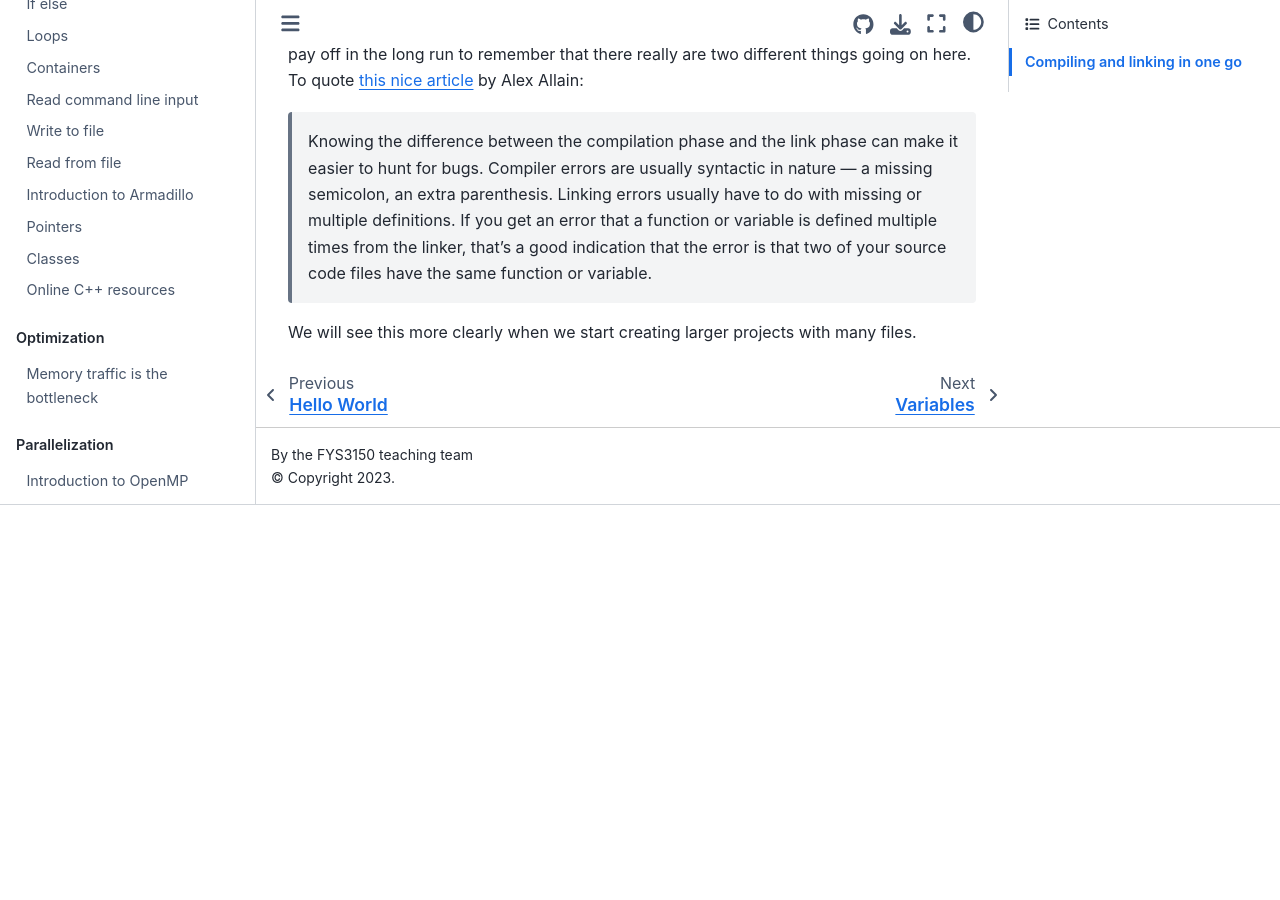
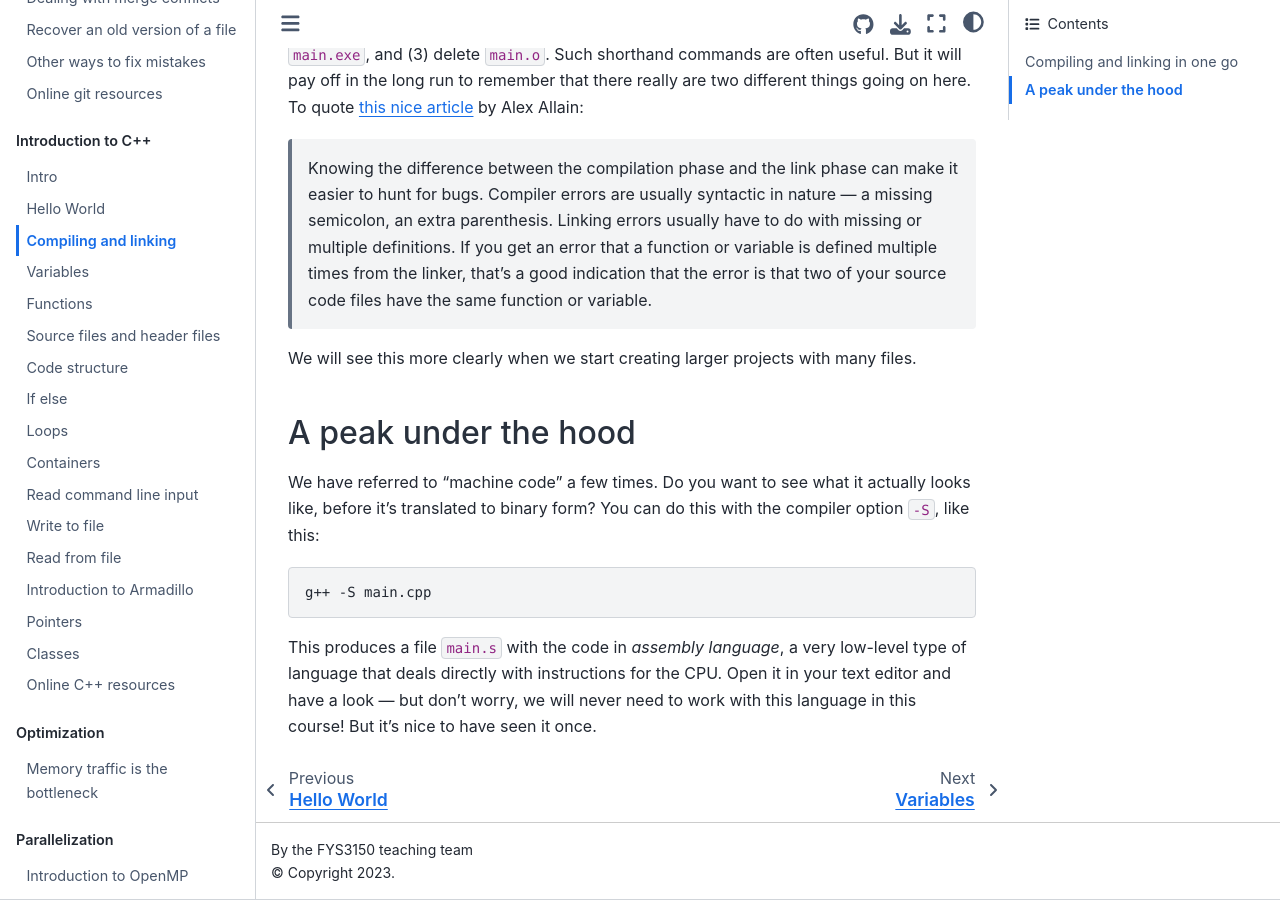
Before and after one commit to anderkve/FYS3150, a Jupyter Book: the page built from book/introduction_to_cpp/compiling_and_linking.md, in a window 1280 px wide and 900 px high, scrolled down 1629 px. Built offline with Jupyter Book 1.0.4 settings and Sphinx 7.4.7 and the Sphinx Book theme 1.1.4, drawn with Linux system fonts in a browser that asks for light colours; pages that are not in the unit, such as notebooks, are missing from menus; before the commit the page ends 2134 px from its top, so only the background shows below that; some of the changed text lies outside the part shown.

Commit message:
Added small paragraph on machine code.

````diff
--- a/book/introduction_to_cpp/compiling_and_linking.md
+++ b/book/introduction_to_cpp/compiling_and_linking.md
@@ -1,6 +1,6 @@
 # Compiling and linking
 
-Say we have saved our [](sec:hello_world) program to a file `main.cpp`. Before we can run it, we need to **build** it --- that is, convert our human-readable C++ code into executable machine code. The build process consists of two steps:
+Say we have saved our [](sec:hello_world) program to a file `main.cpp`. Before we can run it, we need to **build** it --- that is, convert our human-readable C++ code into executable machine code, and combine this with other machine code that our code relies on. The build process consists of two steps:
 
 1. **Compilation**: Translating each **source file** (`.cpp` file) into a corresponding **object file** (`.o` file) with machine code.
 2. **Linking**: Combine multiple object files into a single **executable**, i.e. a program we can run.
@@ -50,3 +50,15 @@ The compiler will then (1) compile `main.cpp` into `main.o`, (2) link `main.o` t
 > Knowing the difference between the compilation phase and the link phase can make it easier to hunt for bugs. Compiler errors are usually syntactic in nature --- a missing semicolon, an extra parenthesis. Linking errors usually have to do with missing or multiple definitions. If you get an error that a function or variable is defined multiple times from the linker, that's a good indication that the error is that two of your source code files have the same function or variable.
 
 We will see this more clearly when we start creating larger projects with many files.
+
+
+
+## A peak under the hood
+
+We have referred to "machine code" a few times. Do you want to see what it actually looks like, before it's translated to binary form? You can do this with the compiler option `-S`, like this:
+
+```sh
+g++ -S main.cpp
+```
+
+This produces a file `main.s` with the code in *assembly language*, a very low-level type of language that deals directly with instructions for the CPU. Open it in your text editor and have a look --- but don't worry, we will never need to work with this language in this course! But it's nice to have seen it once.
````
